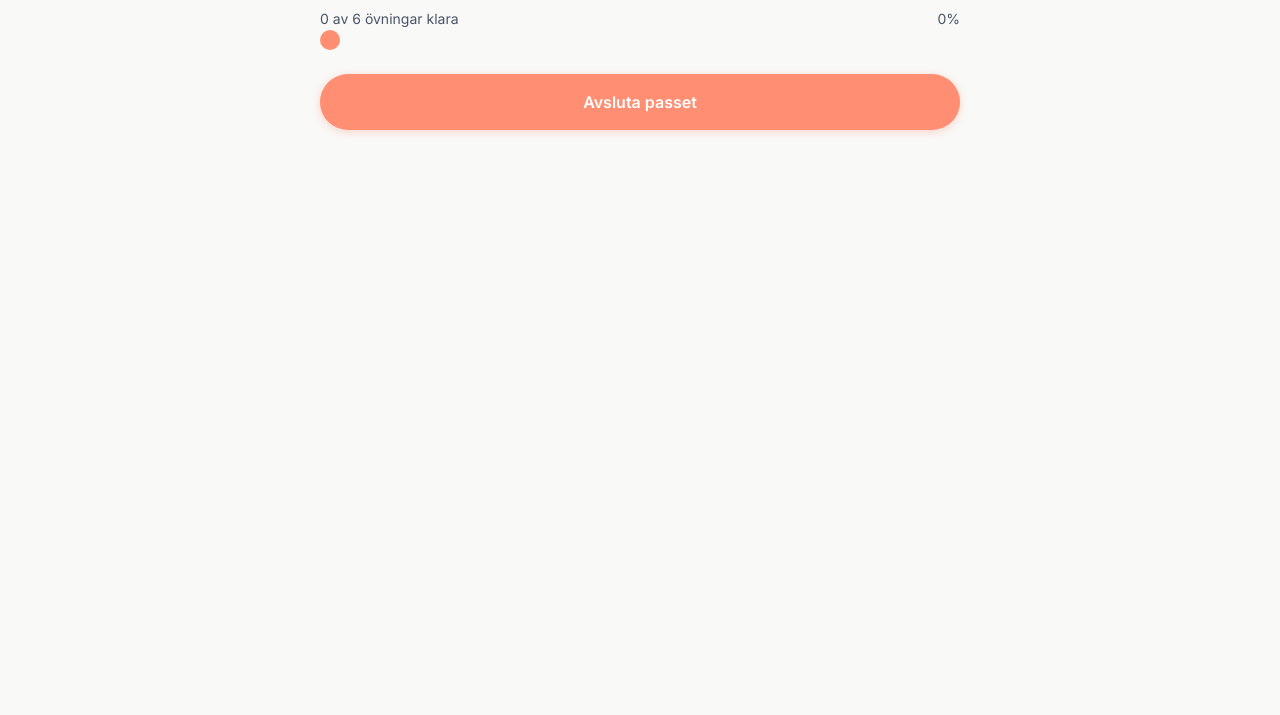
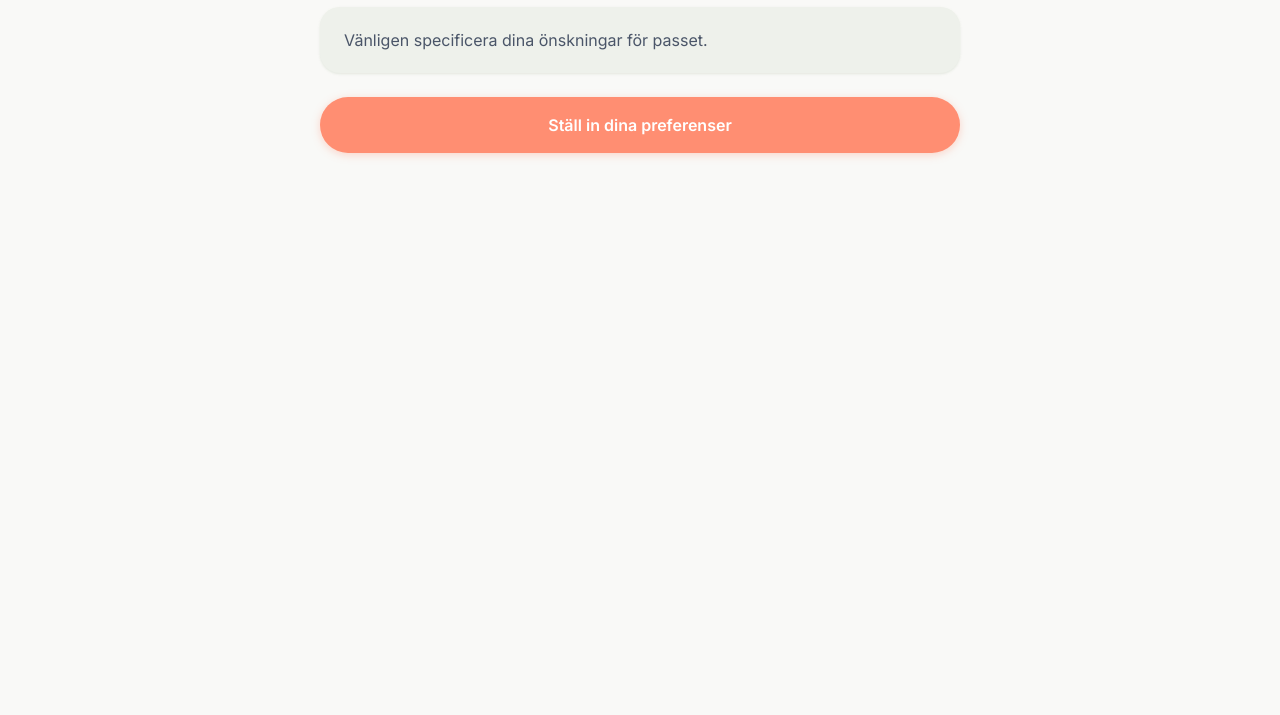
Before and after one commit to erica-f/grupparbete_med_devops, a website built with Vite: page training.html in a window 1280 px wide. Shown: the part 144-859 px from the top of the page. Built offline with nearby package versions, Linux system fonts and the light colour scheme; some packages are replaced by stand-ins of ours; no server answers; the database is empty.

Commit message:
adjusted css, added input if no workout data is provided

```diff
--- a/src/css/training.css
+++ b/src/css/training.css
@@ -1,9 +1,10 @@
+
 #percent-text {
   display: flex;
   justify-content: space-between;
   gap: 1rem;
 }
-
+#no-data,
 #progress,
 #complete-training {
   margin: 1.5rem 0;
@@ -53,7 +54,7 @@
   padding: var(--space-5) var(--space-6);
   gap: var(--space-3);
   box-shadow: var(--shadow-card);
-  margin: var(--space-6);
+  margin: var(--space-6) 0px;
 }
 
 .exercise-header {
--- a/src/js/training-data.js
+++ b/src/js/training-data.js
@@ -1,17 +1,14 @@
 import { getExercises, getReps, getUser } from "../api/getDataFns.js";
 import { getRandomExercises, numberOfExercises, filterExerciseList } from "./training-modular.js";
 
-// // let totalNumberOfExercises = 0;
-export let exerciseSettings = JSON.parse(localStorage.getItem("exerciseSettings")) || [];
-
 /* Fetch the exercises and create the cards on page load */
 
-export async function getData() {
+export async function getData(exerciseSettings) {
     let totalNumberOfExercises = numberOfExercises(exerciseSettings.time);
     let userData = await getUser(exerciseSettings.user);
     let exerciseList = Array.from(await getExercises());
     let filteredList = filterExerciseList(exerciseList, exerciseSettings.children, exerciseSettings.equipment, exerciseSettings.gym);
-    let selectedExercises = JSON.parse(sessionStorage.getItem("exercisesList")) || [];;
+    let selectedExercises = JSON.parse(sessionStorage.getItem("exercisesList")) || [];
     //Saving exercises for the same session
     if (selectedExercises.length < 1) {
         selectedExercises = getRandomExercises(filteredList, totalNumberOfExercises);
--- a/src/js/training.js
+++ b/src/js/training.js
@@ -1,13 +1,37 @@
 import { updTotalReps, updUserLvl } from "../api/updDataFns.js";
-import { exerciseSettings, getData } from "./training-data.js";
+import { getData } from "./training-data.js";
 import { markExerciseCompleted, displayWorkoutComleted, checkCompletedExercises } from "./training-modular.js";
+let exerciseSettings = await JSON.parse(localStorage.getItem("exerciseSettings"));
 
-let settings = await getData();
-
+let settings = "";
+if (exerciseSettings != null) {
+  settings = await getData(exerciseSettings);
   if (document.readyState === "loading") {
     window.addEventListener("DOMContentLoaded", populateWorkout);
   } else {
     populateWorkout();
+  }
+} else {
+  sessionStorage.clear();
+  let noDataDiv = document.createElement("div");
+  noDataDiv.id = "no-data";
+  let noData = document.createElement("p");
+  noData.textContent = "Vänligen specificera dina önskningar för passet.";
+  noData.className = "exercise-card";
+  let toSettingsBtn = document.createElement("button");
+  toSettingsBtn.textContent = "Ställ in dina preferenser";
+  toSettingsBtn.className = "btn btn--primary";
+  toSettingsBtn.addEventListener("click", function () {
+    window.location.href = "index.html";
+  });
+  document.getElementById("exercises").appendChild(noDataDiv);
+  document.getElementById("no-data").appendChild(noData);
+  document.getElementById("no-data").appendChild(toSettingsBtn);
+
+  let completeSection = document.getElementById("complete-training");
+  let progressSection = document.getElementById("progress");
+  progressSection.style.display = "none";
+  completeSection.style.display = "none";
 }
 
 export function populateWorkout(exerciseId, selectedExercise) {
@@ -27,11 +51,11 @@ export function populateWorkout(exerciseId, selectedExercise) {
   for (let i = 0; i < noOfCards; i++) {
     let repAmount = reps.find((amount) => amount.exercise_id === selectedExercises[i].id);
     let timeOrRep = "reps";
-        let currentIndex = i+1;
+    let currentIndex = i + 1;
     if (selectedExercises[i].name.toLowerCase().includes("plank")) {
       timeOrRep = "sek"
     }
-        if(exerciseId != null) {
+    if (exerciseId != null) {
       currentIndex = selectedExercise;
     }
 
```
Lines whose indentation alone changed are shown as unchanged.
